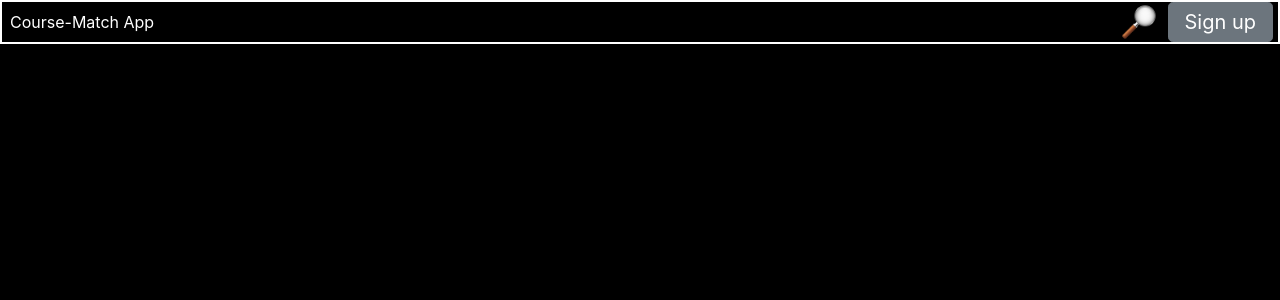
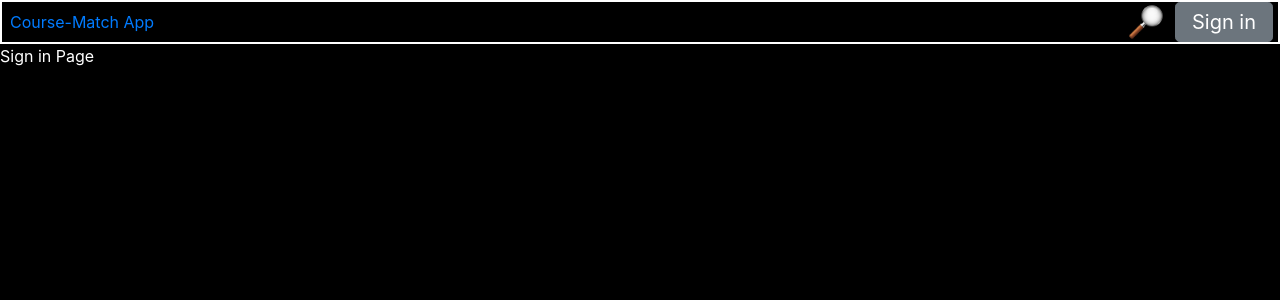
Before and after one commit to pronayguha13/Course-Match, a React (Create React App) app in the folder frontend/: page /sign_in in a window 1280 px wide. Shown: the top 300 px of the page. Built offline with nearby package versions, Linux system fonts and the light colour scheme.

Commit message:
Frontend restructured and added page, route for sign in and sign up

```diff
--- a/frontend/src/Components/App/App.css
+++ /dev/null
@@ -1,10 +0,0 @@
-.App {
-  color: #fff;
-  text-align: start;
-  border: 2px solid #fff;
-}
-.App img {
-  float: right;
-  height: 39px;
-  width: 39px;
-}
--- a/frontend/src/Components/App/App.js
+++ b/frontend/src/Components/App/App.js
@@ -1,38 +1,7 @@
-import React, { useContext } from "react";
-import "./App.css";
-import { searchAreaDisplayHandler } from "../../helperMethods";
-import { SearchBarContext } from "../../Context/SearchBarContext";
+import React from "react";
 
 const App = () => {
-  const { showSearch, setShowSearch } = useContext(SearchBarContext);
-  return (
-    <div className="App">
-      <p
-        style={{
-          display: "inline-block",
-          margin: "8px 0px 8px 8px",
-        }}
-      >
-        Course-Match App
-      </p>
-      <a
-        href="/"
-        className="btn btn-secondary btn-lg "
-        role="button"
-        aria-disabled="true"
-        style={{
-          float: "right",
-          height: "40px",
-          paddingTop: "4px",
-          paddingBottom: "4px",
-          marginRight: "5px",
-        }}
-      >
-        Sign up
-      </a>
-      {searchAreaDisplayHandler(showSearch, setShowSearch)}
-    </div>
-  );
+  return <p>HomePage</p>;
 };
 
 export default App;
--- /dev/null
+++ b/frontend/src/Components/Authentication/auth.js
@@ -0,0 +1,11 @@
+import React from "react";
+
+const auth = () => {
+  return (
+    <div>
+      <p>Sign in Page</p>
+    </div>
+  );
+};
+
+export default auth;
--- /dev/null
+++ b/frontend/src/Components/Navbar/Navabr.js
@@ -0,0 +1,41 @@
+import React, { useContext } from "react";
+import { Link } from "react-router-dom";
+import styles from "./Navbar.module.css";
+import { searchAreaDisplayHandler } from "../../helperMethods";
+import { SearchBarContext } from "../../Context/SearchBarContext";
+
+const Navbar = () => {
+  const { showSearch, setShowSearch } = useContext(SearchBarContext);
+  return (
+    <div className={styles.Navbar}>
+      <Link to="/">
+        <p
+          style={{
+            display: "inline-block",
+            margin: "8px 0px 8px 8px",
+          }}
+        >
+          Course-Match App
+        </p>
+      </Link>
+      <a
+        href="/sign_in"
+        className="btn btn-secondary btn-lg "
+        role="button"
+        aria-disabled="true"
+        style={{
+          float: "right",
+          height: "40px",
+          paddingTop: "4px",
+          paddingBottom: "4px",
+          marginRight: "5px",
+        }}
+      >
+        Sign in
+      </a>
+      {searchAreaDisplayHandler(showSearch, setShowSearch)}
+    </div>
+  );
+};
+
+export default Navbar;
--- /dev/null
+++ b/frontend/src/Components/Navbar/Navbar.module.css
@@ -0,0 +1,10 @@
+.Navbar {
+  color: #fff;
+  text-align: start;
+  border: 2px solid #fff;
+}
+.Navbar img {
+  float: right;
+  height: 39px;
+  width: 39px;
+}
--- a/frontend/src/Routes/routes.js
+++ b/frontend/src/Routes/routes.js
@@ -1,15 +1,19 @@
 import React from "react";
-import { BrowserRouter as router, generatePath, Route } from "react-router-dom";
+import { BrowserRouter as Router, Route, Switch } from "react-router-dom";
 import App from "../Components/App/App";
+import auth from "../Components/Authentication/auth";
+import Navbar from "../Components/Navbar/Navabr";
 
-const Routes = () => {
+const BrowserRoutes = () => {
   return (
-    <div>
-      <router>
+    <Router>
+      <Navbar />
+      <Switch>
         <Route path="/" exact component={App} />
-      </router>
-    </div>
+        <Route path="/sign_in" component={auth} />
+      </Switch>
+    </Router>
   );
 };
 
-export default Routes;
+export default BrowserRoutes;
--- a/frontend/src/index.js
+++ b/frontend/src/index.js
@@ -3,10 +3,13 @@ import ReactDOM from "react-dom";
 import "./index.css";
 import App from "./Components/App/App";
 import { SearchBarContextProvider } from "./Context/SearchBarContext";
+import BrowserRoutes from "./Routes/routes";
 ReactDOM.render(
   <React.StrictMode>
     <SearchBarContextProvider>
-      <App />
+      <BrowserRoutes>
+        <App />
+      </BrowserRoutes>
     </SearchBarContextProvider>
   </React.StrictMode>,
   document.getElementById("root")
```
Also changed, not shown: frontend/src/Components/Authentication/Registration.js (added, +11 -0 lines).
